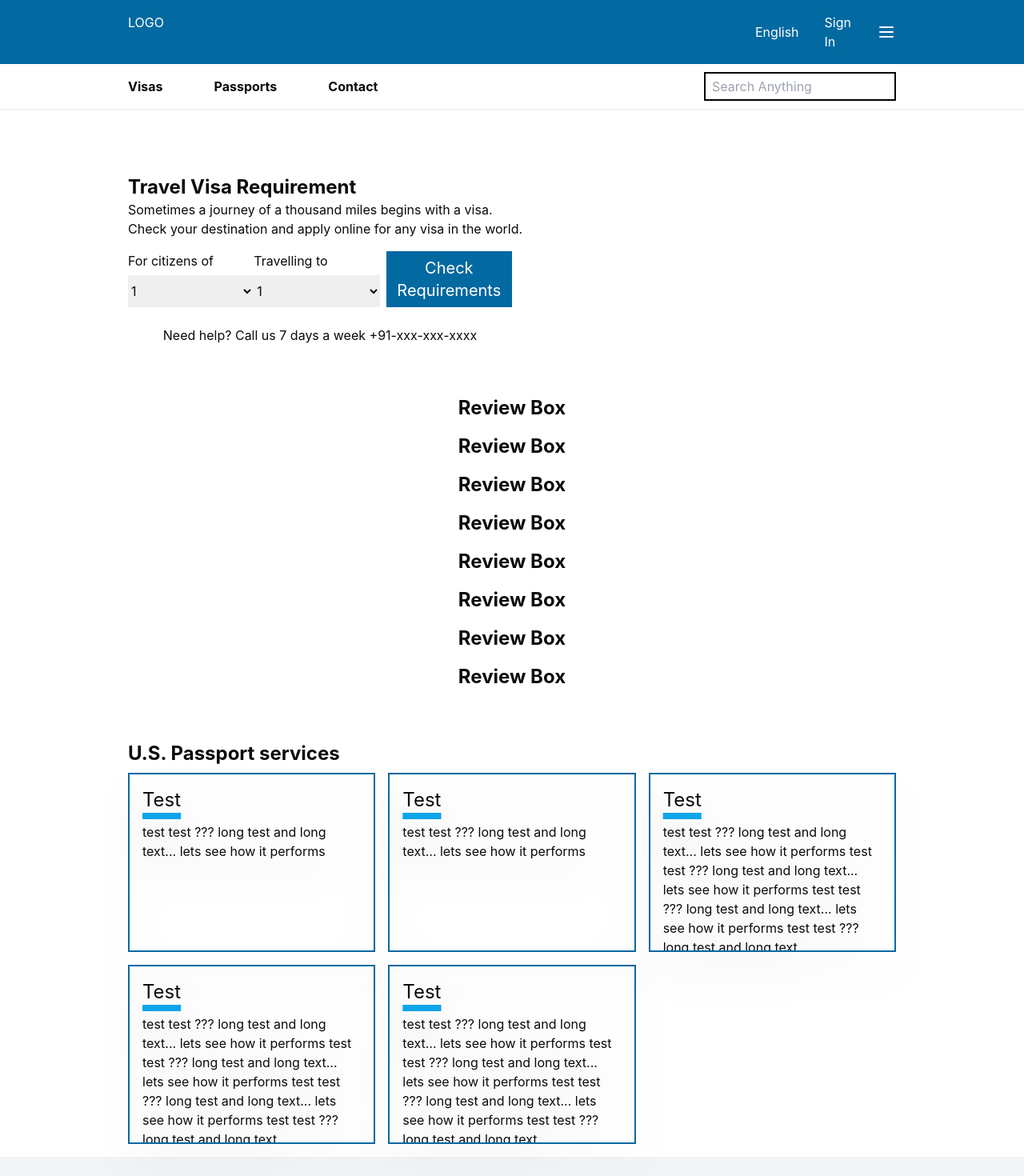
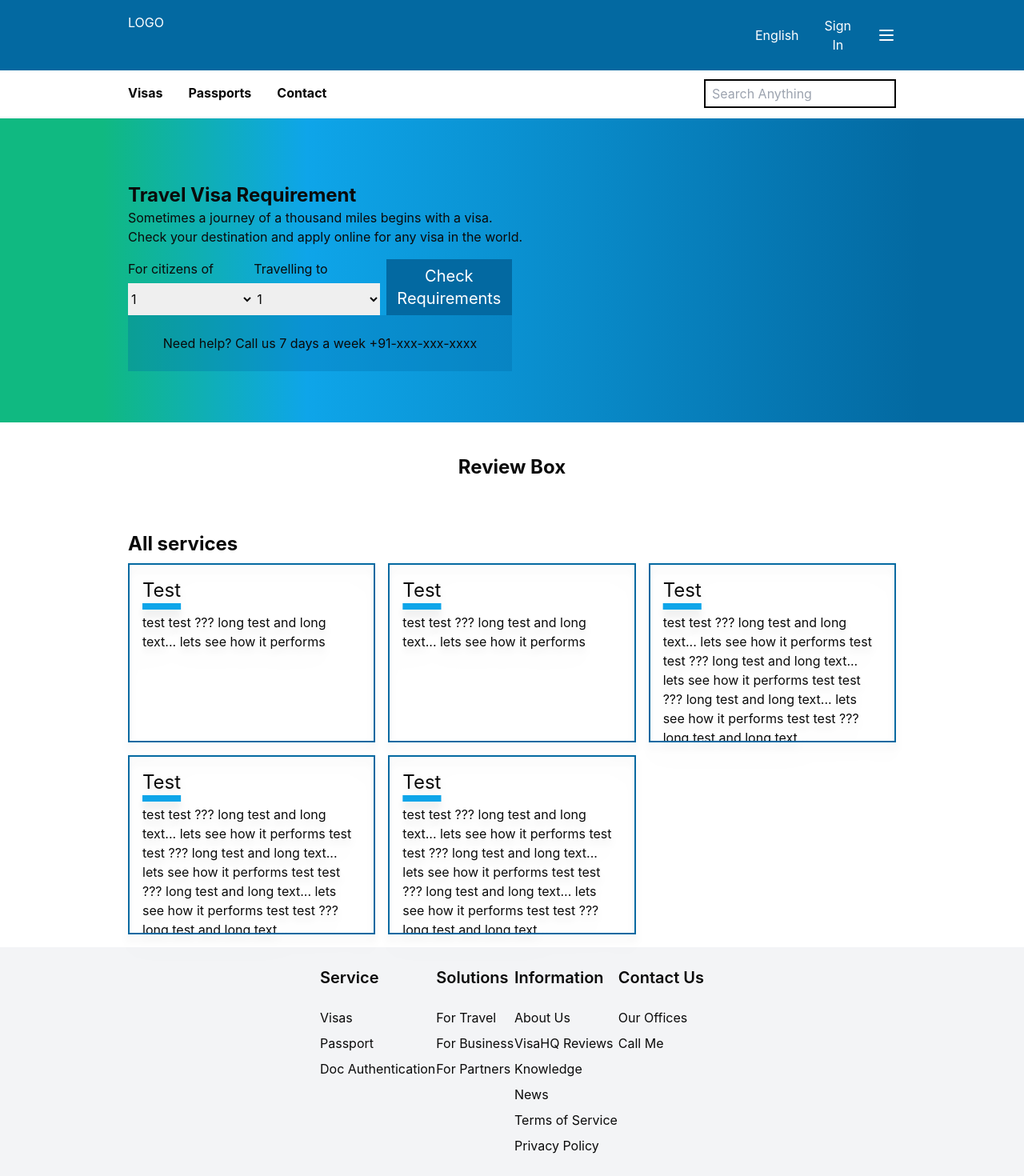
Before and after one commit to jaydeepgodhani/Immigration-ts, a React app: page / in a window 1280 px wide. Shown: the top 1470 px of the page at 80% size. Built offline with nearby package versions, Linux system fonts and the light colour scheme; the HTML template or start-up script is replaced by a standard one.

Commit message:
hover border added button border added

```diff
--- a/src/Components/Card.tsx
+++ b/src/Components/Card.tsx
@@ -1,6 +1,6 @@
 const Card = ({ header, desc}: {header: string, desc: string} ) => {
   return (
-    <div className='border-2 border-sky-700 p-2 h-56 drop-shadow-2xl hover:bg-sky-100 overflow-clip'>
+    <div className='border-2 border-sky-700 p-2 h-56 drop-shadow-xl hover:bg-sky-100 overflow-clip'>
       <p className='text-2xl flex justify-start m-2 mb-3 underline underline-offset-8 decoration-sky-500 decoration-8'>{header}</p>
 
       <div className='flex justify-start m-2'>{desc}</div>
--- a/src/Components/Navbar.tsx
+++ b/src/Components/Navbar.tsx
@@ -13,24 +13,28 @@ const Navbar = () => {
 
   return (
     <>
-      <div className='flex items-center justify-center w-full bg-sky-700 text-white sticky top-0 z-10 flex-col'>
-        <div className='w-3/4 flex py-4 justify-between'>
+      <div className='flex items-center justify-center w-full bg-sky-700 sticky top-0 flex-col'>
+        <div className='w-3/4 flex py-4 justify-between text-white'>
           <span className='w-1/3 justify-start'>LOGO</span>
           <ul className='flex items-center w-1/5 justify-end'>
-            <li className='px-4'>English</li>
-            <li className='px-4'>Sign In</li>
-            <li className='pl-4 cursor-pointer text-2xl' onClick={openMenu}>{menuIsOpened ? <RxCross2/> :
+            <li>
+              <button className='px-4 py-1 hover:text-black hover:bg-white hover:outline-2'>English</button>
+            </li>
+            <li>
+              <button className='px-4 py-1 hover:text-black hover:bg-white hover:outline-2'>Sign In</button>
+            </li>
+            <li className='ml-4 cursor-pointer text-2xl' onClick={openMenu}>{menuIsOpened ? <RxCross2/> :
               <HiOutlineMenu/>}</li>
           </ul>
         </div>
+
+        {menuIsOpened && <div className='w-full flex bg-gray-100 p-6 justify-center absolute top-full z-0'>
+            <div className='w-1/2'>
+                <MenuOptions/>
+            </div>
+        </div>}
       </div>
-      {menuIsOpened && <div className='w-full flex bg-gray-100 p-6 justify-center absolute top-0 z-0'>
-        <div className='w-3/4 justify-center flex'>
-          <div className='w-1/2'>
-            <MenuOptions/>
-          </div>
-        </div>
-      </div>}
+
     </>
   )
 }
--- a/src/Components/Searchbar.tsx
+++ b/src/Components/Searchbar.tsx
@@ -3,12 +3,12 @@ import Input from "@/Components/Input.tsx";
 const Searchbar = () => {
 
   return (
-      <div className='flex items-center justify-center w-full border-b-2 border-b-gray-100'>
-        <div className='w-3/4 flex py-2'>
-          <ul className='flex w-full py-2 items-center font-bold'>
-            <li className='pr-8'>Visas</li>
-            <li className='px-8'>Passports</li>
-            <li className='px-8'>Contact</li>
+      <div className='flex items-center justify-center w-full border-b-2 border-b-gray-100 box-border'>
+        <div className='w-3/4 flex my-2'>
+          <ul className='flex w-full my-2 items-center font-bold'>
+            <li className='mr-8 border-b-2 border-transparent hover:border-b-sky-700 hover:text-sky-700'><a href='https://localhost'>Visas</a></li>
+            <li className='mr-8 border-b-2 border-transparent hover:border-b-sky-700 hover:text-sky-700'><a href='https://localhost'>Passports</a></li>
+            <li className='mr-8 border-b-2 border-transparent hover:border-b-sky-700 hover:text-sky-700'><a href='https://localhost'>Contact</a></li>
           </ul>
           <div className='w-1/3 flex items-center'><Input placeholder='Search Anything'/></div>
         </div>
--- a/src/InitialEngagement.tsx
+++ b/src/InitialEngagement.tsx
@@ -1,7 +1,8 @@
 const InitialEngagement = () => {
   return (
-    <div className="w-full flex items-center justify-center">
-    <div className='h-auto w-3/4 flex flex-col'>
+    <div
+      className="w-full flex items-center justify-center bg-gradient-to-r to-sky-700 from-10% via-sky-500 via-30% from-emerald-500 to-90%">
+      <div className='h-auto w-3/4 flex flex-col mb-16'>
         <h1 className='text-2xl font-bold mt-20'>Travel Visa Requirement</h1>
         <span>Sometimes a journey of a thousand miles begins with a visa.</span>
         <span>Check your destination and apply online for any visa in the world.</span>
@@ -30,7 +31,7 @@ const InitialEngagement = () => {
             </button>
 
           </div>
-        <div className='w-full h-[70px] flex items-center justify-center'>Need help? Call us 7 days a week
+          <div className='w-full h-[70px] flex items-center justify-center bg-sky-700/30'>Need help? Call us 7 days a week
             +91-xxx-xxx-xxxx
           </div>
         </div>
--- a/src/MenuOptions.tsx
+++ b/src/MenuOptions.tsx
@@ -4,35 +4,35 @@ const MenuOptions = () => {
       <div>
         <h2 className='font-semibold text-xl mb-6'>Service</h2>
         <ul className='items-center'>
-          <li className='my-2'>Visas</li>
-          <li className='my-2'>Passport</li>
-          <li className='my-2'>Doc Authentication</li>
+          <li className='my-2'><a href='https://localhost' className='border-b-2 border-transparent hover:border-b-sky-700 hover:text-sky-700'>Visas</a></li>
+          <li className='my-2'><a href='https://localhost' className='border-b-2 border-transparent hover:border-b-sky-700 hover:text-sky-700'>Passport</a></li>
+          <li className='my-2'><a href='https://localhost' className='border-b-2 border-transparent hover:border-b-sky-700 hover:text-sky-700'>Doc Authentication</a></li>
         </ul>
       </div>
       <div>
         <h2 className='font-semibold text-xl mb-6'>Solutions</h2>
         <ul className='items-center'>
-          <li className='my-2'>For Travel</li>
-          <li className='my-2'>For Business</li>
-          <li className='my-2'>For Partners</li>
+          <li className='my-2'><a href='https://localhost' className='border-b-2 border-transparent hover:border-b-sky-700 hover:text-sky-700'>For Travel</a></li>
+          <li className='my-2'><a href='https://localhost' className='border-b-2 border-transparent hover:border-b-sky-700 hover:text-sky-700'>For Business</a></li>
+          <li className='my-2'><a href='https://localhost' className='border-b-2 border-transparent hover:border-b-sky-700 hover:text-sky-700'>For Partners</a></li>
         </ul>
       </div>
       <div>
         <h2 className='font-semibold text-xl mb-6'>Information</h2>
         <ul className='items-center'>
-          <li className='my-2'>About Us</li>
-          <li className='my-2'>VisaHQ Reviews</li>
-          <li className='my-2'>Knowledge</li>
-          <li className='my-2'>News</li>
-          <li className='my-2'>Terms of Service</li>
-          <li className='my-2'>Privacy Policy</li>
+          <li className='my-2'><a href='https://localhost' className='border-b-2 border-transparent hover:border-b-sky-700 hover:text-sky-700'>About Us</a></li>
+          <li className='my-2'><a href='https://localhost' className='border-b-2 border-transparent hover:border-b-sky-700 hover:text-sky-700'>VisaHQ Reviews</a></li>
+          <li className='my-2'><a href='https://localhost' className='border-b-2 border-transparent hover:border-b-sky-700 hover:text-sky-700'>Knowledge</a></li>
+          <li className='my-2'><a href='https://localhost' className='border-b-2 border-transparent hover:border-b-sky-700 hover:text-sky-700'>News</a></li>
+          <li className='my-2'><a href='https://localhost' className='border-b-2 border-transparent hover:border-b-sky-700 hover:text-sky-700'>Terms of Service</a></li>
+          <li className='my-2'><a href='https://localhost' className='border-b-2 border-transparent hover:border-b-sky-700 hover:text-sky-700'>Privacy Policy</a></li>
         </ul>
       </div>
       <div>
         <h2 className='font-semibold text-xl mb-6'>Contact Us</h2>
         <ul className='items-center'>
-          <li className='my-2'>Our Offices</li>
-          <li className='my-2'>Call Me</li>
+          <li className='my-2'><a href='https://localhost' className='border-b-2 border-transparent hover:border-b-sky-700 hover:text-sky-700'>Our Offices</a></li>
+          <li className='my-2'><a href='https://localhost' className='border-b-2 border-transparent hover:border-b-sky-700 hover:text-sky-700'>Call Me</a></li>
         </ul>
       </div>
     </div>
--- a/src/Reviews.tsx
+++ b/src/Reviews.tsx
@@ -2,13 +2,6 @@ const Reviews = () => {
   return (
       <div className='h-auto w-full flex justify-center items-center'>
         <div className='h-auto w-full m-4 items-center justify-center flex flex-col p-4'>
-          <h1 className='text-2xl font-bold m-2'>Review Box</h1>
-          <h1 className='text-2xl font-bold m-2'>Review Box</h1>
-          <h1 className='text-2xl font-bold m-2'>Review Box</h1>
-          <h1 className='text-2xl font-bold m-2'>Review Box</h1>
-          <h1 className='text-2xl font-bold m-2'>Review Box</h1>
-          <h1 className='text-2xl font-bold m-2'>Review Box</h1>
-          <h1 className='text-2xl font-bold m-2'>Review Box</h1>
           <h1 className='text-2xl font-bold m-2'>Review Box</h1>
         </div>
       </div>
--- a/src/ViewAllVisa.tsx
+++ b/src/ViewAllVisa.tsx
@@ -4,7 +4,7 @@ const ViewAllVisa = () => {
   return (
     <div className='h-auto w-full flex justify-center items-center my-4'>
       <div className='w-3/4'>
-        <h1 className='text-2xl font-bold my-2'>U.S. Passport services</h1>
+        <h1 className='text-2xl font-bold my-2'>All services</h1>
         <div className='h-auto grid grid-cols-3 gap-4'>
           <Card header={'Test'} desc={'test test ??? long test and long text... lets see how it performs'}/>
           <Card header={'Test'} desc={'test test ??? long test and long text... lets see how it performs'}/>
```
Lines whose indentation alone changed are shown as unchanged.
